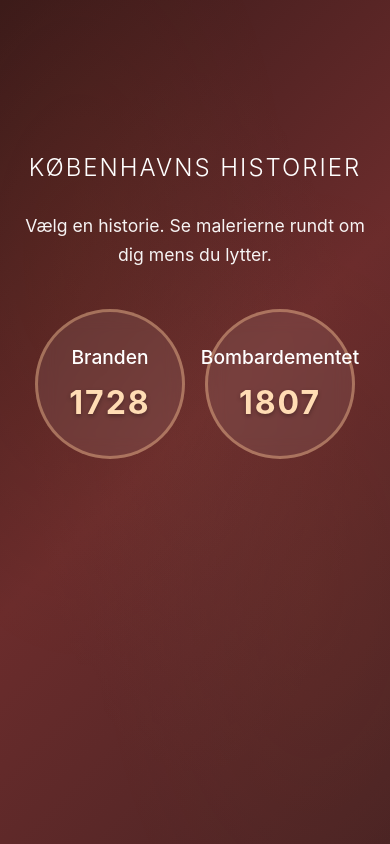
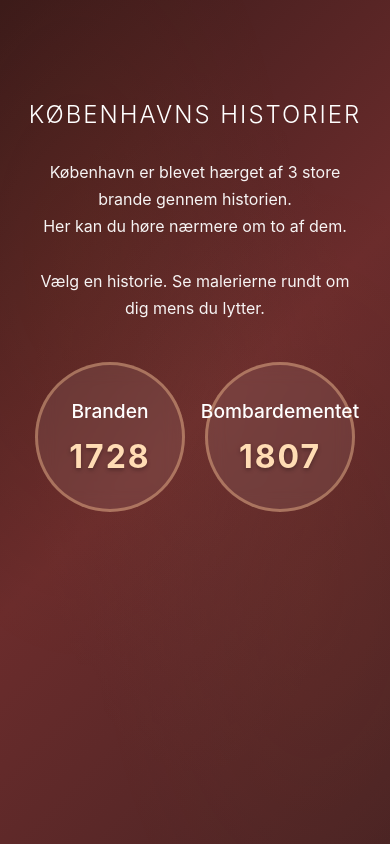
Before and after one commit to blacklightisawsome-netizen/museum-audio, a plain HTML site: page index.html in a window 390 px wide. Drawn offline with Linux system fonts and the light colour scheme.

Commit message:
Update index.html

```diff
--- a/index.html
+++ b/index.html
@@ -54,13 +54,14 @@
 
         .subtitle {
             text-align: center;
-            font-size: 1.3em;
+            font-size: 1.2em;
             opacity: 0.95;
             font-weight: 400;
             margin-bottom: 50px;
             position: relative;
             z-index: 1;
-            line-height: 1.6;
+            line-height: 1.7;
+            max-width: 700px;
         }
 
         .stories-container {
@@ -277,15 +278,21 @@
             }
 
             .subtitle {
-                font-size: 1.1em;
+                font-size: 1em;
                 margin-bottom: 40px;
+                padding: 0 20px;
             }
         }
     </style>
 </head>
 <body>
     <h1>KØBENHAVNS HISTORIER</h1>
-    <p class="subtitle">Vælg en historie. Se malerierne rundt om dig mens du lytter.</p>
+    <p class="subtitle">
+        København er blevet hærget af 3 store brande gennem historien.<br>
+        Her kan du høre nærmere om to af dem.<br>
+        <br>
+        Vælg en historie. Se malerierne rundt om dig mens du lytter.
+    </p>
 
     <div class="stories-container">
         <div class="story-circle" data-story="branden">
```
